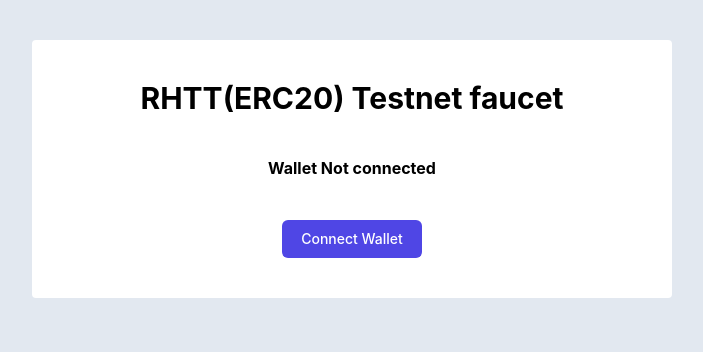
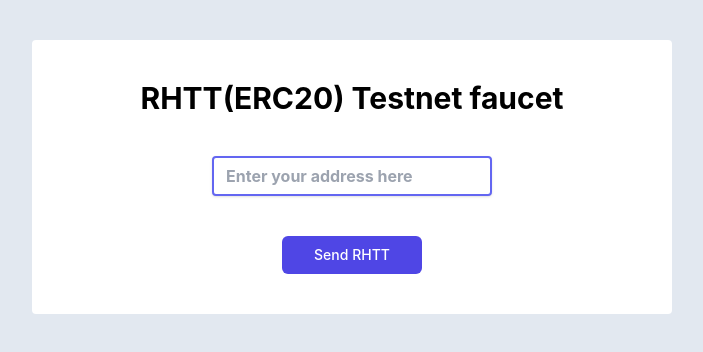
Before and after one commit to mohammedismayil/RHTTFaucet, a React (Create React App) app: page /address in a window 1280 px wide. Shown: the top 352 px of the page, without its empty margins (288-991 px from the left). Built offline with nearby package versions, Linux system fonts and the light colour scheme.

Commit message:
metamask import has been completed in this version

```diff
--- a/src/Home.js
+++ b/src/Home.js
@@ -9,31 +9,64 @@ export default function Home() {
   // Similar to componentDidMount and componentDidUpdate:
 
   useEffect(() => {
-    console.log("use effect has been called");
-    connectToMetamask();
-  });
+    checkIfWalletIsConnected(setAddress);
+  }, []);
 
+  // useEffect(() => {
+  //   onAddressChanged(address);
+  // }, [address]);
+  // useEffect(() => {
+  //   console.log("use effect has been called");
+  //   // connectToMetamask();
+  // });
+
+  async function checkIfWalletIsConnected(onConnected) {
+    if (window.ethereum) {
+      const accounts = await window.ethereum.request({
+        method: "eth_accounts",
+      });
+
+      if (accounts.length > 0) {
+        const account = accounts[0];
+        // console.log("accounts length");
+        // console.log(account);
+        setMetaMask(true);
+        setAddress(account);
+        return;
+      }
+    }
+  }
   function connectToMetamask() {
     if (window.ethereum) {
       // Do something
       console.log("Ethereum enabled");
-      window.ethereum.request({ method: "eth_requestAccounts" }).then((res) => {
-        // Return the address of the wallet
-        console.log(res[0]);
 
-        setMetaMask(true);
-        setAddress(res[0]);
-      });
+      const chainId = 3; // Polygon Mainnet
+
+      console.log(window.ethereum.networkVersion);
+      if (window.ethereum.networkVersion != chainId) {
+        alert("Change to ropsten testnet");
+      } else {
+        window.ethereum
+          .request({ method: "eth_requestAccounts" })
+          .then((res) => {
+            // Return the address of the wallet
+            // console.log(res[0]);
+
+            setMetaMask(true);
+            setAddress(res[0]);
+          });
+      }
     } else {
       alert("install metamask extension!!");
     }
   }
 
-  function handleSubmit(e) {
-    e.preventDefault();
-    console.log("You clicked submit.");
-    console.log(address);
-  }
+  // function handleSubmit(e) {
+  //   e.preventDefault();
+  //   console.log("You clicked submit.");
+  //   console.log(address);
+  // }
 
   function sendErcToken() {
     fetch("/receivetoken", {
@@ -65,7 +98,7 @@ export default function Home() {
         <h2 className="font-bold text-3xl text-center">
           RHTT(ERC20) Testnet faucet
         </h2>
-
+        {/* <Link to="/address">Home</Link> */}
         {isMetaMaskEnabled ? (
           <div className="flex justify-center content-center p-10">
             <h2>Wallet connected:{address}</h2>
--- a/src/SendToAddress.js
+++ b/src/SendToAddress.js
@@ -13,41 +13,28 @@ export default function SendToAddress() {
 
   function handleSubmit(e) {
     e.preventDefault();
-    console.log("You clicked submit.");
-    console.log(address);
 
-    if (window.ethereum) {
-      // Do something
-      console.log("Ethereum enabled");
-      window.ethereum.request({ method: "eth_requestAccounts" }).then((res) => {
-        // Return the address of the wallet
-        console.log(res[0]);
+    fetch("/receivetoken", {
+      method: "POST",
+      headers: new Headers({
+        "Content-Type": "application/x-www-form-urlencoded", // <-- Specifying the Content-Type
+      }),
+      body: "toAddress=" + address, // <-- Post parameters
+    })
+      .then((response) => {
+        return response.json();
+      })
+      .then((responseData) => {
+        console.log(responseData);
+        return responseData;
+      })
+      .then((data) => {
+        setTXHash(data.transactionHash);
+      })
+
+      .catch((err) => {
+        console.log("fetch error" + err);
       });
-    } else {
-      alert("install metamask extension!!");
-    }
-
-    // fetch("/receivetoken", {
-    //   method: "POST",
-    //   headers: new Headers({
-    //     "Content-Type": "application/x-www-form-urlencoded", // <-- Specifying the Content-Type
-    //   }),
-    //   body: "toAddress=" + address, // <-- Post parameters
-    // })
-    //   .then((response) => {
-    //     return response.json();
-    //   })
-    //   .then((responseData) => {
-    //     console.log(responseData);
-    //     return responseData;
-    //   })
-    //   .then((data) => {
-    //     setTXHash(data.transactionHash);
-    //   })
-
-    //   .catch((err) => {
-    //     console.log("fetch error" + err);
-    //   });
     // sendErcToken();
   }
 
@@ -57,10 +44,12 @@ export default function SendToAddress() {
   return (
     <div className=" flex-col flex  m-auto items-center bg-slate-200 h-screen ">
       <div className="bg-white p-10 rounded font-bold m-10 items-center w-1/2 ">
-        <h2 className="font-bold text-3xl text-center">
-          RHTT(ERC20) Testnet faucet
-        </h2>
-        <Link to="/address">Home</Link>
+        <Link to="/">
+          <h2 className="font-bold text-3xl text-center">
+            RHTT(ERC20) Testnet faucet
+          </h2>
+        </Link>
+
         <form onSubmit={handleSubmit}>
           <div className="flex justify-center content-center pt-5 pb-5">
             <input
--- a/src/index.js
+++ b/src/index.js
@@ -11,9 +11,8 @@ import SendToAddress from "./SendToAddress";
    return (
      <BrowserRouter>
        <Routes>
-         <Route path="/" element={<Home />}>
-           <Route exact path="address" element={<SendToAddress />}></Route>
-         </Route>
+         <Route path="/" element={<Home />}></Route>
+         <Route exact path="address" element={<SendToAddress />}></Route>
        </Routes>
      </BrowserRouter>
    );
```
